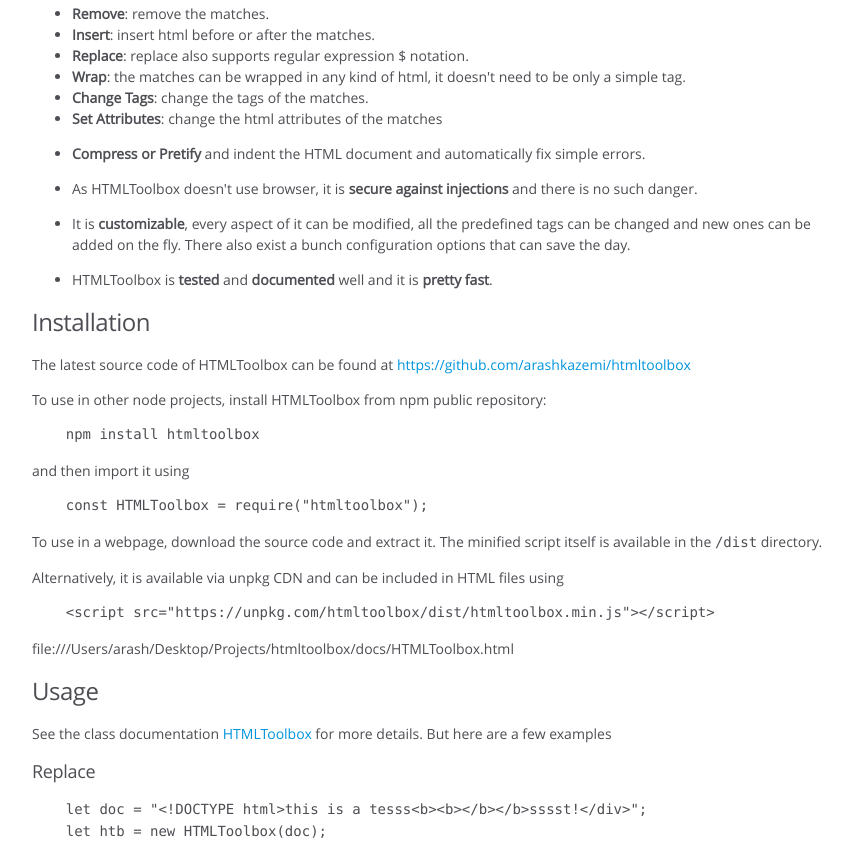
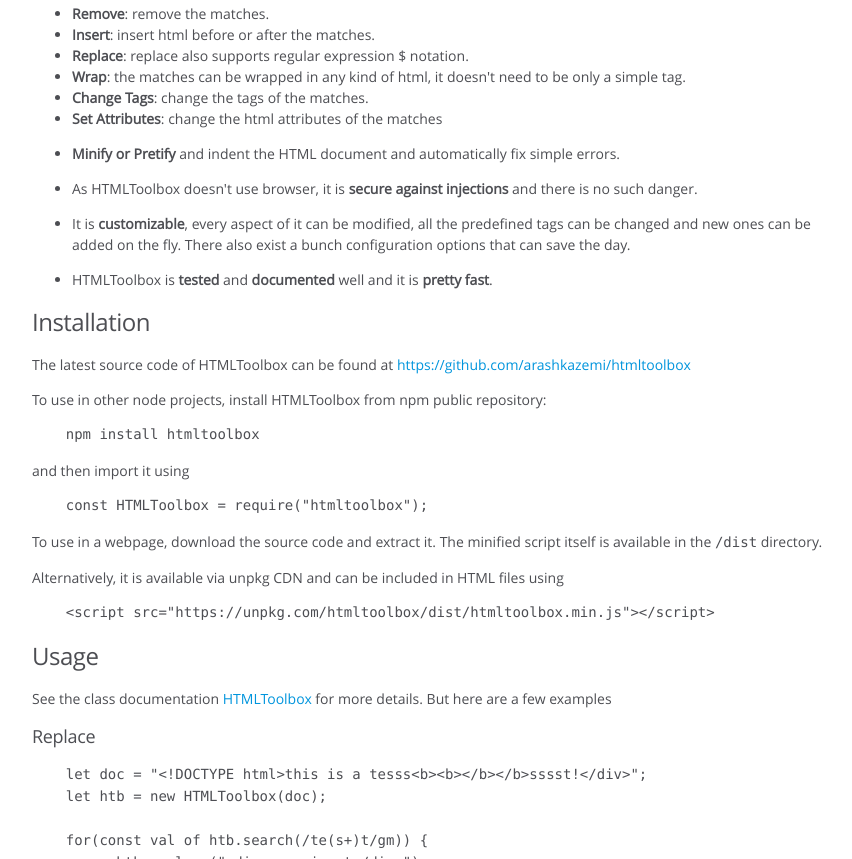
Before and after one commit to arashkazemi/htmltoolbox, a website built with webpack: page docs/index.html in a window 1280 px wide. Shown: the part 483-1342 px from the top of the page, without its empty margins (0-852 px from the left). Built offline with nearby package versions, Linux system fonts and the light colour scheme.

Commit message:
Fixed an error in the documentation.

```diff
--- a/docs/index.html
+++ b/docs/index.html
@@ -73,7 +73,7 @@
 </ul>
 <ul>
 <li>
-<p><strong>Compress or Pretify</strong> and indent the HTML document and automatically fix simple errors.</p>
+<p><strong>Minify or Pretify</strong> and indent the HTML document and automatically fix simple errors.</p>
 </li>
 <li>
 <p>As HTMLToolbox doesn't use browser, it is <strong>secure against injections</strong> and there is no such
@@ -102,7 +102,6 @@
 <p>Alternatively, it is available via unpkg CDN and can be included in HTML files using</p>
 <pre><code>    &lt;script src=&quot;https://unpkg.com/htmltoolbox/dist/htmltoolbox.min.js&quot;&gt;&lt;/script&gt;
 </code></pre>
-<p>file:///Users/arash/Desktop/Projects/htmltoolbox/docs/HTMLToolbox.html</p>
 <h3>Usage</h3>
 <p>See the class documentation <a href="HTMLToolbox.html">HTMLToolbox</a> for more details. But here are a few examples</p>
 <h4>Replace</h4>
--- a/package.json
+++ b/package.json
@@ -1,6 +1,6 @@
 {
   "name": "htmltoolbox",
-  "version": "1.0.1",
+  "version": "1.0.2",
   "repository": "github:arashkazemi/htmltoolbox",
   "description": "Search and Modification Engine for HTML Documents",
   "main": "src/htmltoolbox.js",
```
Also changed, not shown: README.md.
